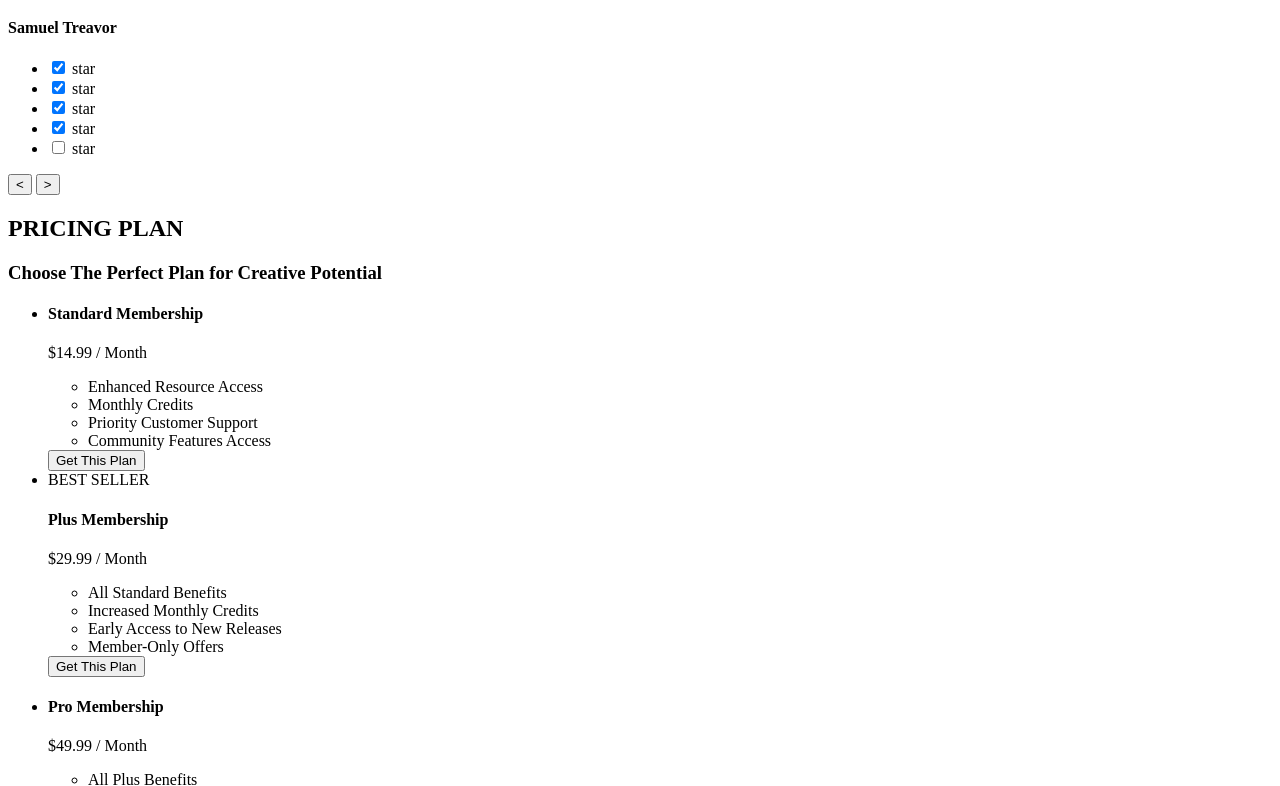
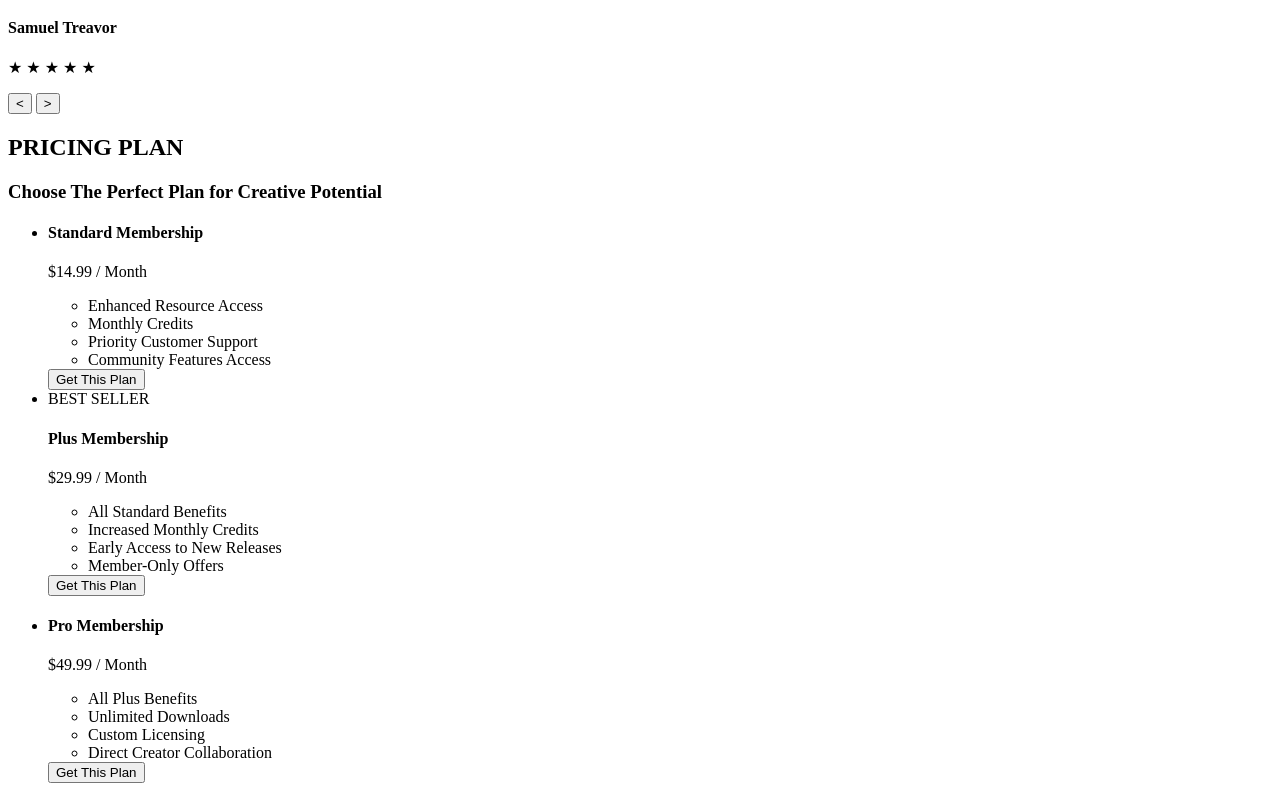
Before and after one commit to annasvrv/PixMart_as, a plain HTML site: page index.html in a window 1280 px wide. Shown: the part 2338-3124 px from the top of the page. Drawn offline with Linux system fonts and the light colour scheme.

Commit message:
Fixed html markup.
Added target blank for external links.
Removed star rating form.
Added label to price range inputs.
Added list to pagination links.
Cleaned up commented pieces of code.

```diff
--- a/index.html
+++ b/index.html
@@ -264,60 +264,7 @@
           </p>
           <img src="/" alt="Samuel Treavor's profile photo" />
           <h4>Samuel Treavor</h4>
-          <form action="" method="post">
-            <ul>
-              <li>
-                <input
-                  type="checkbox"
-                  name="feedback-star"
-                  value="star"
-                  id="star-one"
-                  checked
-                />
-                <label for="star-one">star</label>
-              </li>
-              <li>
-                <input
-                  type="checkbox"
-                  name="feedback-star"
-                  value="star"
-                  id="star-two"
-                  checked
-                />
-                <label for="star-two">star</label>
-              </li>
-              <li>
-                <input
-                  type="checkbox"
-                  name="feedback-star"
-                  value="star"
-                  id="star-three"
-                  checked
-                />
-                <label for="star-three">star</label>
-              </li>
-              <li>
-                <input
-                  type="checkbox"
-                  name="feedback-star"
-                  value="star"
-                  id="star-four"
-                  checked
-                />
-                <label for="star-four">star</label>
-              </li>
-              <li>
-                <input
-                  type="checkbox"
-                  name="feedback-star"
-                  value="star"
-                  id="star-five"
-                />
-                <label for="star-five">star</label>
-              </li>
-            </ul>
-          </form>
-
+          <p class="rating">&starf; &starf; &starf; &starf; &starf;</p>
           <button type="button">&lt;</button>
           <button type="button">&gt;</button>
         </article>
@@ -535,18 +482,20 @@
           <ul class="footer-nav-list">
             <li><a href="./cart.html">Your Cart</a></li>
             <li><a href="./checkout.html">Check Out</a></li>
-            <li><a href="#">Refund Policy</a></li>
-            <li><a href="#">Company Policy</a></li>
+            <li><a href="#" target="_blank">Refund Policy</a></li>
+            <li><a href="#" target="_blank">Company Policy</a></li>
+            <!-- anchor link -->
             <li><a href="#">Send A Message</a></li>
+            <!-- mail link -->
             <li><a href="#">Customer Support</a></li>
           </ul>
         </section>
 
         <!-- Social media icons -->
         <ul class="footer-socialbtns">
-          <li><a href="#">TW</a></li>
-          <li><a href="#">IG</a></li>
-          <li><a href="#">FB</a></li>
+          <li><a href="#" target="_blank">TW</a></li>
+          <li><a href="#" target="_blank">IG</a></li>
+          <li><a href="#" target="_blank">FB</a></li>
         </ul>
 
         <!-- <h3>Subscribe to Design Newsletter</h3> -->
@@ -568,9 +517,9 @@
       <!-- Copyright and terms -->
       <div class="footer-copyright-section">
         <ul>
-          <li><a href="#">Privacy Policy</a></li>
-          <li><a href="#">Terms and Condition</a></li>
-          <li><a href="#">Site Map</a></li>
+          <li><a href="#" target="_blank">Privacy Policy</a></li>
+          <li><a href="#" target="_blank">Terms and Condition</a></li>
+          <li><a href="#" target="_blank">Site Map</a></li>
         </ul>
         <p>Copyright © 2024 Pixmart. All rights reserved.</p>
       </div>
```
Also changed, not shown: category.html (+25 -46 lines), product-details.html (+11 -146 lines).
